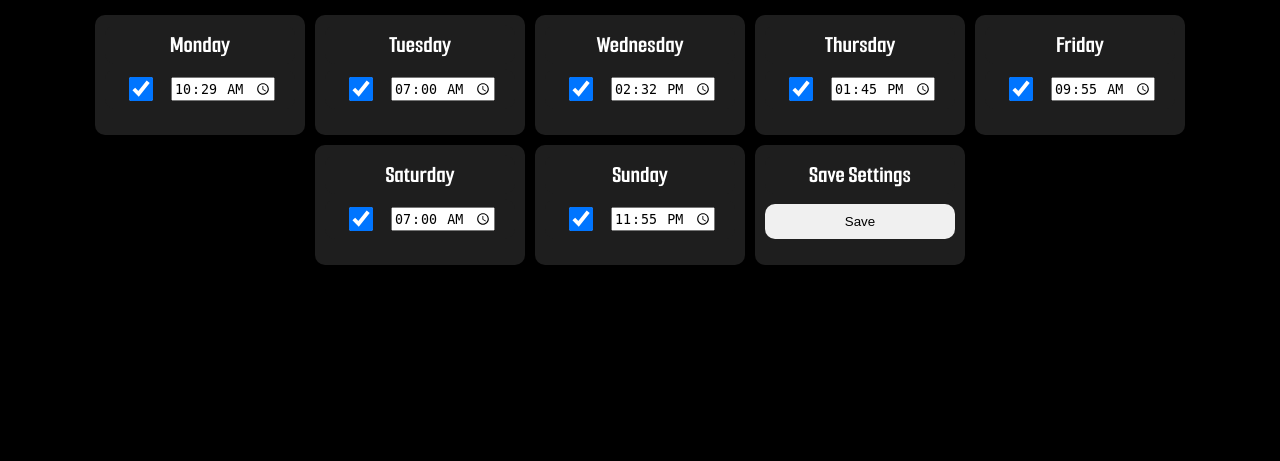
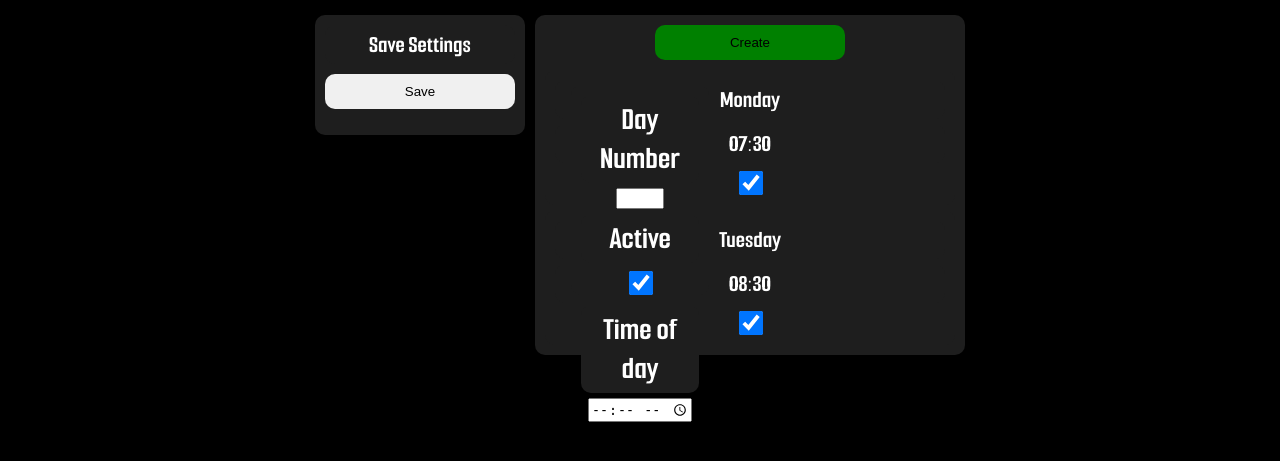
Before and after one commit to themodgamer/alarmclockwebserver, a Node server app: page /settings in a window 1280 px wide. Shown: the top 461 px of the page. Run offline with Node 20, Linux system fonts and the light colour scheme.

Commit message:
redoing the alarm part1

```diff
--- a/inputs/UserData.json
+++ b/inputs/UserData.json
@@ -3,35 +3,24 @@
   "hometitle": "Goto Home",
   "buttonhomeaction": "./",
   "buttonhometext": "Back",
-  "daysinweek": [
-    "Monday",
-    "Tuesday",
-    "Wednesday",
-    "Thursday",
-    "Friday",
-    "Saturday",
-    "Sunday"
-  ],
-  "daysactive": [
-    "on",
-    "on",
-    "on",
-    "on",
-    "on",
-    "on",
-    "on"
-  ],
-  "daysvalue": [
-    "10:29",
-    "07:00",
-    "14:32",
-    "13:45",
-    "09:55",
-    "07:00",
-    "23:55"
-  ],
   "savetitle": "Save Settings",
   "savebuttontext": "Save",
   "settingssaveaction": "./settingsupdate",
-  "_locals": {}
+  "create": "Create",
+  "Alarms": [
+    {
+      "Day": "Monday",
+      "Time": "07:30",
+      "Active": "on"
+    },
+    {
+      "Day": "Tuesday",
+      "Time": "08:30",
+      "Active": "on"
+    }
+  ],
+  "_locals": {},
+  "newalarmdaynumtitle": "Day Number",
+  "newalarmactivetitle": "Active",
+  "newalarmtimetitle": "Time of day"
 }
--- a/inputs/weather.json
+++ b/inputs/weather.json
@@ -8,14 +8,14 @@
       "Later"
     ],
     "src": [
-      "//cdn.weatherapi.com/weather/64x64/day/230.png",
-      "//cdn.weatherapi.com/weather/64x64/day/371.png",
-      "//cdn.weatherapi.com/weather/64x64/day/371.png"
+      "//cdn.weatherapi.com/weather/64x64/day/113.png",
+      "//cdn.weatherapi.com/weather/64x64/day/122.png",
+      "//cdn.weatherapi.com/weather/64x64/day/116.png"
     ],
     "toptext": [
-      "Blizzard",
-      "Moderate or heavy snow showers",
-      "Moderate or heavy snow showers"
+      "Sunny",
+      "Overcast",
+      "Partly cloudy"
     ],
     "daycolor": [
       "green",
--- a/main.js
+++ b/main.js
@@ -46,9 +46,7 @@ app.get('/', function (req, res) {
 
     var Common = require('./inputs/Common.json');
     var UserData = require('./inputs/UserData.json');
-    var timenow = new Date();
-    alarmtime = new Date("2022-01-01T" + UserData.daysvalue[timenow.getDay()-1] + ":00")
-    alarmtimetomorrow = new Date("2022-01-01T" + UserData.daysvalue[timenow.getDay()] + ":00")
+
 
     //if today
     // - add prefix today
@@ -59,22 +57,8 @@ app.get('/', function (req, res) {
     // - if alarm enabled tomorrow then
     // - - set selectedtime tomorrow at 07:30
 
-    var selectedTime = "Alarm Disabled"
-    var today = (timenow.getHours() < alarmtime.getHours()+1);
-    if (today === true) {
-        if (UserData.daysactive[timenow.getDay()-1]) {
-            selectedTime = "Alarm Today At " + UserData.daysvalue[timenow.getDay()-1] + "."
-        }
-    }
-    else {
-        selectedTime = "Alarm Disabled Tomorrow"
-        if (UserData.daysactive[timenow.getDay()]) {
-            selectedTime = "Alarm Tomorrow At " + UserData.daysvalue[timenow.getDay()] + "."
-        }
-    }
 
     //set variables
-    Common.examplesubclocktime = selectedTime;
     Common.clientip = iptranslate(req.ip.toString())
     //render everything on server and send to client
     var Weather = require('./inputs/Weather.json');
@@ -150,20 +134,6 @@ app.post('/settingsupdate', urlencodedParser, function (req, res) {
     res.set("Content-Security-Policy", "default-src 'self'");
     Log(req.ip.toString(),"POST /settingsupdate");
     var jsonfile = new jsonfunctions.Jsonedit('./inputs/UserData.json')
-    jsonfile.JSON.daysvalue[0] = req.body.Mondaytime;
-    jsonfile.JSON.daysvalue[1] = req.body.Tuesdaytime;
-    jsonfile.JSON.daysvalue[2] = req.body.Wednesdaytime;
-    jsonfile.JSON.daysvalue[3] = req.body.Thursdaytime;
-    jsonfile.JSON.daysvalue[4] = req.body.Fridaytime;
-    jsonfile.JSON.daysvalue[5] = req.body.Saturdaytime;
-    jsonfile.JSON.daysvalue[6] = req.body.Sundaytime;
-    jsonfile.JSON.daysactive[0] = req.body.Monday;
-    jsonfile.JSON.daysactive[1] = req.body.Tuesday;
-    jsonfile.JSON.daysactive[2] = req.body.Wednesday;
-    jsonfile.JSON.daysactive[3] = req.body.Thursday;
-    jsonfile.JSON.daysactive[4] = req.body.Friday;
-    jsonfile.JSON.daysactive[5] = req.body.Saturday;
-    jsonfile.JSON.daysactive[6] = req.body.Sunday;
     jsonfile.applychanges();
     res.redirect('/');
 })
--- a/site/main.css
+++ b/site/main.css
@@ -128,6 +128,16 @@ h1:hover, h2:hover, h3:hover, h4:hover, h5:hover, h6:hover, div:hover, img:hover
     right: auto;
 }
 
+#settingspopup {
+    display: block;
+    position: absolute;
+    width: 10%;
+    height: 25%;
+    top: 10%;
+    left: auto;
+    right: auto;
+}
+
 #todolist {
     overflow: auto;
 }
@@ -152,3 +162,7 @@ h1:hover, h2:hover, h3:hover, h4:hover, h5:hover, h6:hover, div:hover, img:hover
 .size-2-width {
     width: 840px;
 }
+
+#greencreatebutton {
+    background-color: green;
+}
--- a/views/settings.pug
+++ b/views/settings.pug
@@ -13,14 +13,20 @@ html(lang='en')
 
     body
         form(action=settingssaveaction, method="post", id="formcorrection")
-            each val, index in daysinweek
-                div(id="smallbox")
-                    h2=val
-                    label= " "
-                        div(id="settingsmallbox")
-                            input(type="checkbox", class="checkbox", name=val, checked=daysactive[index], label=" ")
-                            input(type="time", name=val + "time", value=daysvalue[index])
-
             div(id="smallbox")
                 h2=savetitle
                 button(type="submit")= savebuttontext
+            div(class="size-1-width")
+                button(id="greencreatebutton")= create
+                each val, index in Alarms
+                    div
+                        h2=Alarms[index].Day
+                        h2=Alarms[index].Time
+                        input(type="checkbox", class="checkbox", name=val, checked=Alarms[index].Active, label=" ")
+            div(id="settingspopup")
+                h1= newalarmdaynumtitle
+                input(type="number",name="newalarmdaynum", min="1", max="7")
+                h1= newalarmactivetitle
+                input(type="checkbox", class="checkbox", name="newalarmactive",checked="on", label=" ")
+                h1= newalarmtimetitle
+                input(type="time", name="newalarmtime", label=" ")
```
